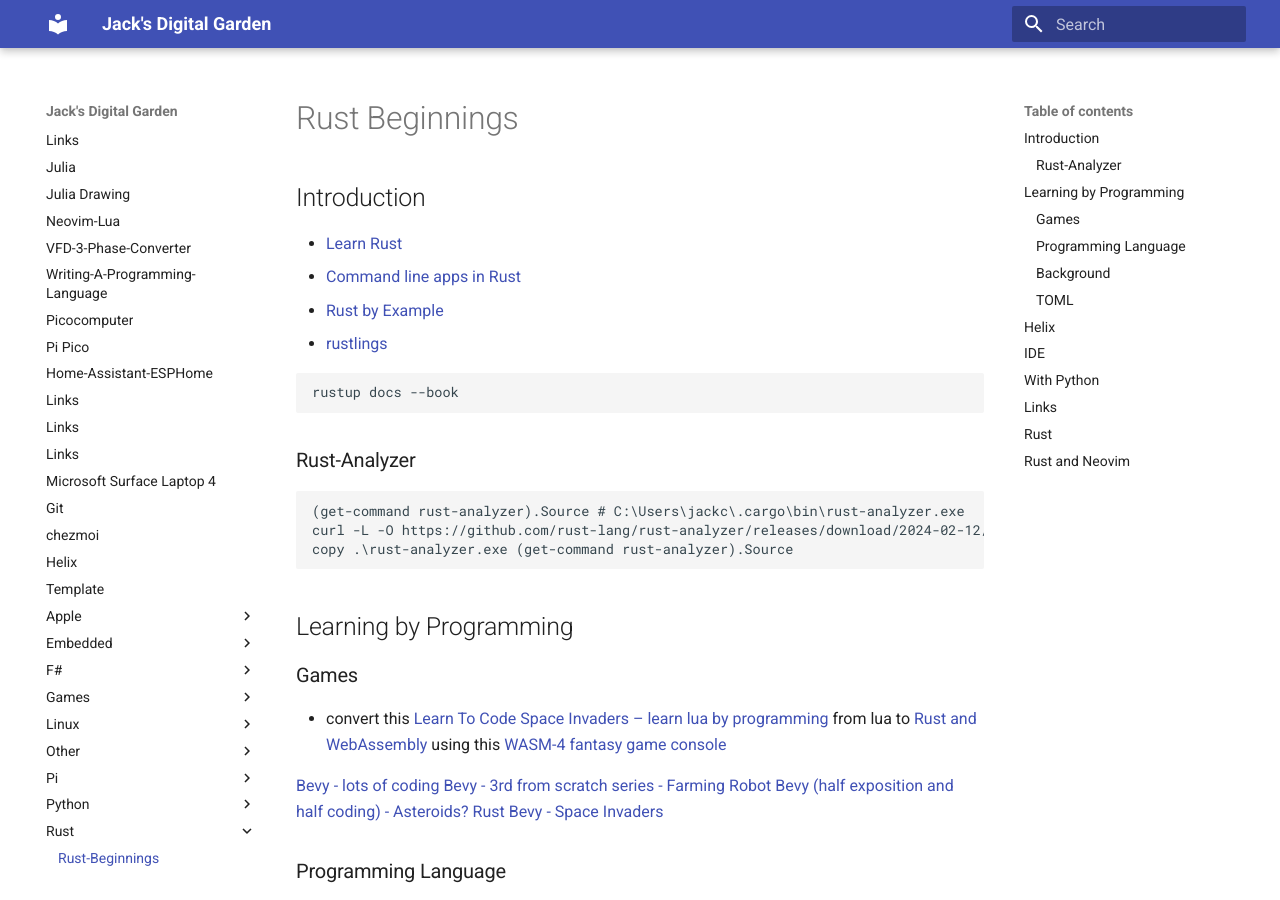
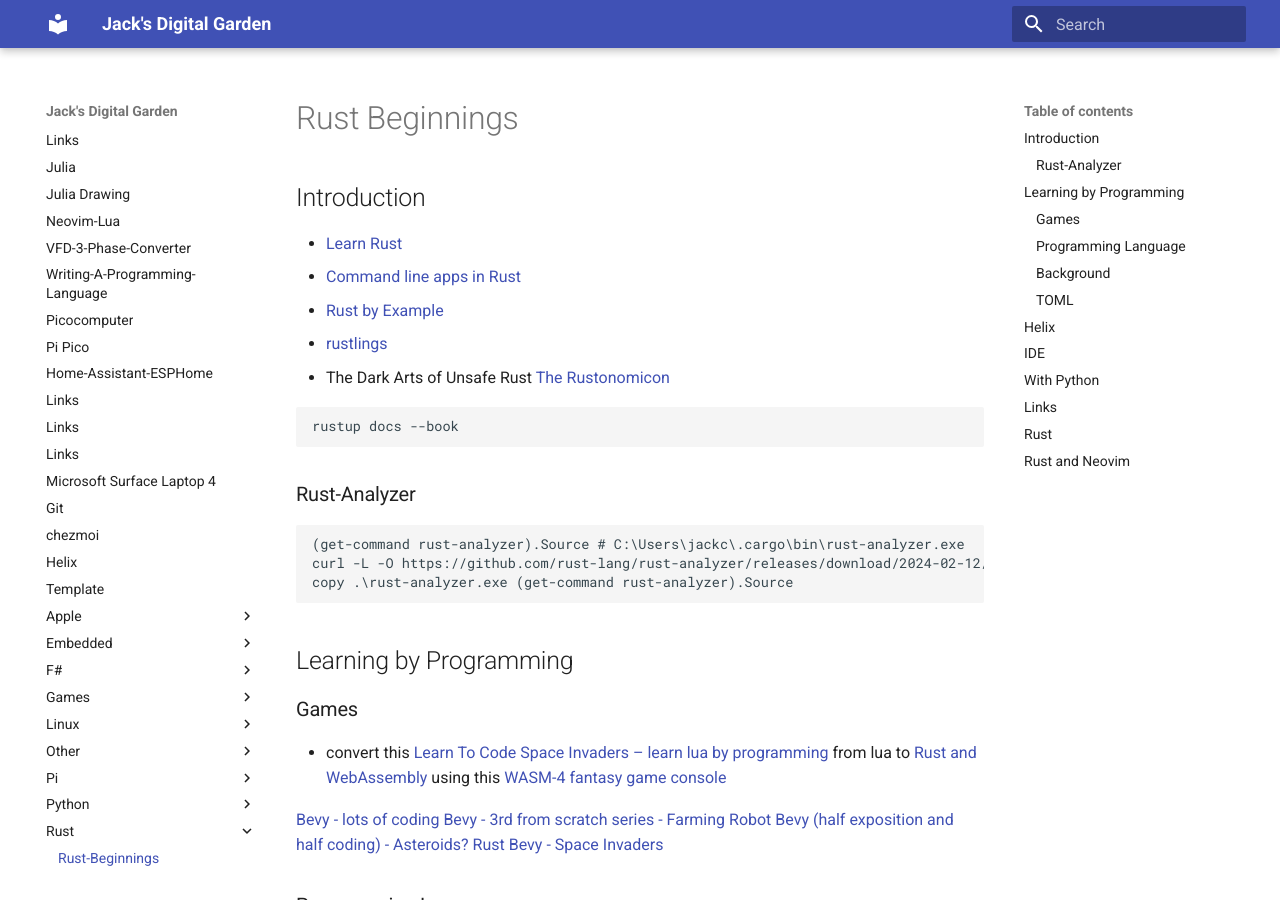
Before and after one commit to jchidley/mkdocs-material-test, an MkDocs documentation site: the page built from docs/rust/2023-03-16-Rust-Beginnings.md, in a window 1280 px wide and 900 px high. Built offline with MkDocs 1.6.1 and Material for MkDocs 9.7.7, drawn with Linux system fonts in a browser that asks for light colours.

Commit message:
The Rustonomicon

````diff
--- a/docs/rust/2023-03-16-Rust-Beginnings.md
+++ b/docs/rust/2023-03-16-Rust-Beginnings.md
@@ -12,6 +12,7 @@ title: "Rust-Beginnings"
 * [Command line apps in Rust](https://rust-cli.github.io/book/index.html)
 * [Rust by Example](https://doc.rust-lang.org/stable/rust-by-example/index.html)
 * [rustlings](https://rustlings.cool/)
+* The Dark Arts of Unsafe Rust [The Rustonomicon](https://doc.rust-lang.org/stable/nomicon/intro.html)
 
 ```bash
 rustup docs --book
````
